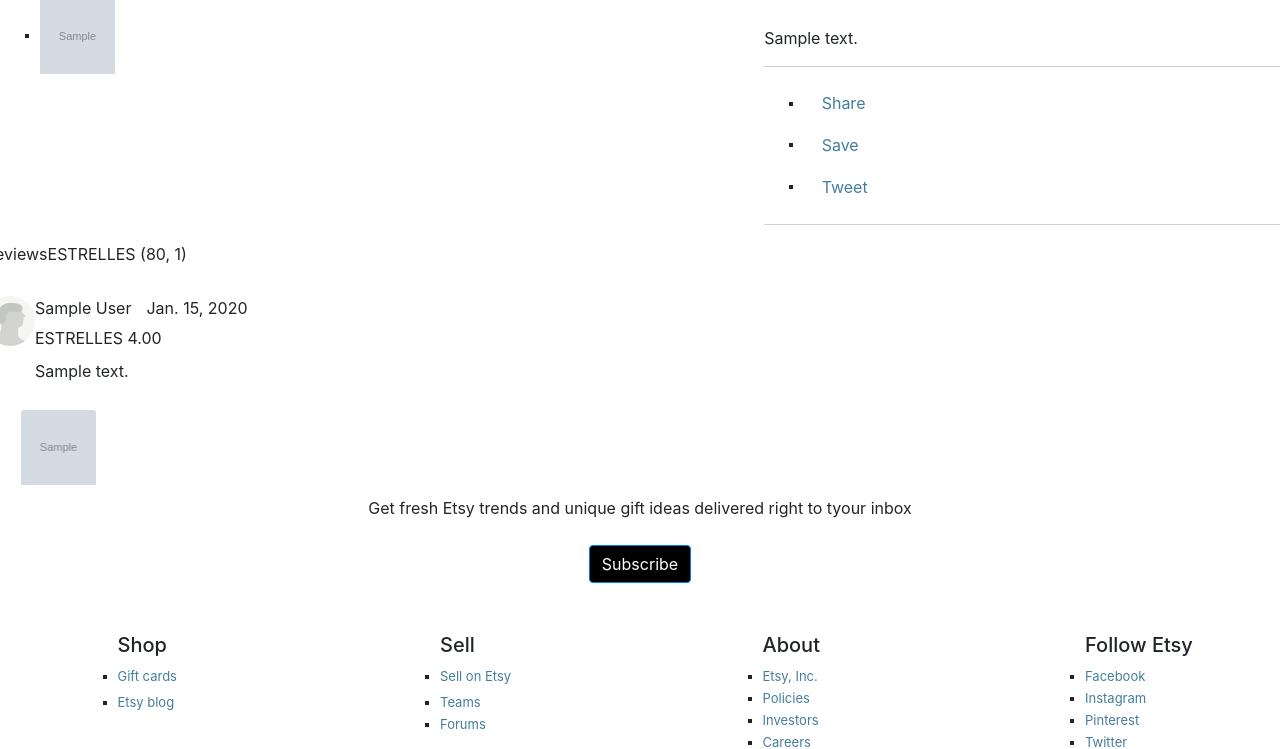
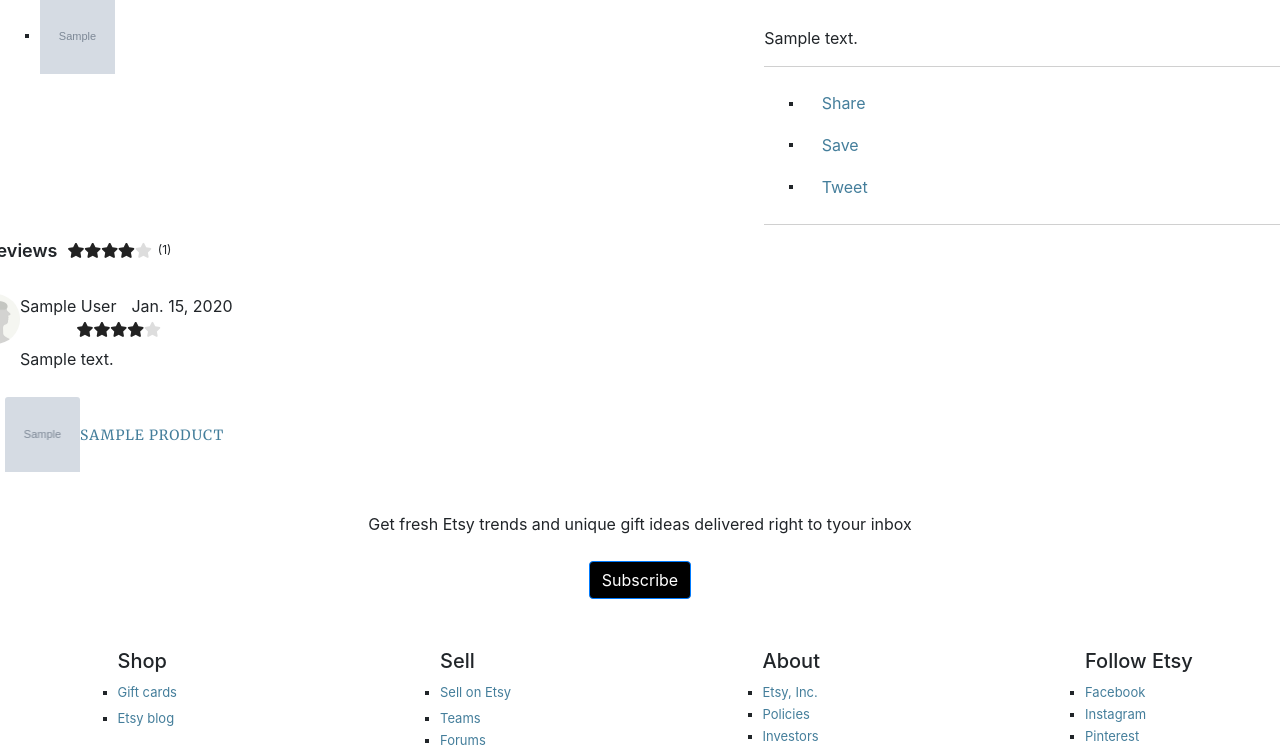
Before and after one commit to UB-ES-2018/etsy, a Django app: page /shop/1/product/1/ in a window 1280 px wide. Shown: the part 762-1511 px from the top of the page. Run offline with Django 3.2, Linux system fonts and the light colour scheme; data comes from the database, SQL or seed files in the repository; tables that the repository leaves empty hold one stand-in row (values such as "Sample post"); grey boxes marked "Sample" are stand-in pictures; some libraries are stand-ins or nearby versions.

Commit message:
Finishing reviews FE

```diff
--- a/web/etsy/etsy_core/models/productReview.py
+++ b/web/etsy/etsy_core/models/productReview.py
@@ -10,5 +10,9 @@ class ProductReview(models.Model):
     rating = models.DecimalField(max_digits=4, decimal_places=2)
     creation_date = models.DateField(auto_now_add=True)
 
+    def get_review(self):
+        percent = int((float(self.rating)/5.0) * 100)
+        return percent
+
     def __str__(self):
         return f"ID: {self.id} - (PRODUCT: {self.product} - USER: {self.user} - RATING: {self.rating})"
--- a/web/etsy/etsy_core/templates/product_view.html
+++ b/web/etsy/etsy_core/templates/product_view.html
@@ -423,11 +423,35 @@
 		<!--REVIEWS-->
 		<div class="content-wrap-inner-blank col12 clear">
 			<div class="row">
-				<span>Reviews</span>
-				<span>    ESTRELLES {{ product.get_reviews }}</span>
+				<span class="review-text">Reviews</span>
+				{% if product.get_reviews != "empty" %}
+					<div class="display-inline-block">
+						<span class="reviews-link">
+							<!-- TODO: poner link to reviews -->
+							<div class="star-rating">
+								<div class="back-stars">
+									<i class="fa fa-star" aria-hidden="true"></i>
+									<i class="fa fa-star" aria-hidden="true"></i>
+									<i class="fa fa-star" aria-hidden="true"></i>
+									<i class="fa fa-star" aria-hidden="true"></i>
+									<i class="fa fa-star" aria-hidden="true"></i>
+
+									<div class="front-stars" style="width: {{ product.get_reviews.0 }}%">
+										<i class="fa fa-star" aria-hidden="true"></i>
+										<i class="fa fa-star" aria-hidden="true"></i>
+										<i class="fa fa-star" aria-hidden="true"></i>
+										<i class="fa fa-star" aria-hidden="true"></i>
+										<i class="fa fa-star" aria-hidden="true"></i>
+									</div>
+								</div>
+								<span class="number-reviews">({{ product.get_reviews.1 }})</span>
+							</div>
+						</span>
+					</div><!-- closing div display-inline-block -->
+				{% endif %}
 			</div>
 			{% for review in product.reviews.all %}
-				<div class="row" style="margin-top: 30px;">
+				<div class="row" style="margin: 30px 0; margin-left: -30px;">
 					<div class="col-xs-1">
 						<!--User Profile Photo-->
 						{% if user.profile_image %}
@@ -436,14 +460,35 @@
 						<img src="/static/etsy_core/img/default_avatar.png" class="img-fluid profile-img" alt="profile photo">
 						{% endif %}
 					</div>
-					<div class="col-xs-7">
+					<div class="col-xs-7 review--users">
 						<div class="row">
 							<div class="col-auto">{{ review.user.first_name }} {{ review.user.last_name }}</div>
 							<span>{{ review.creation_date }}</span>
 						</div>
-						<div class="row" style="margin-top:6px;">
-							<div class="col-auto">ESTRELLES {{ review.rating }}</div>
-						</div>
+						{% if product.get_reviews != "empty" %}
+							<div class="display-inline-block">
+								<span class="reviews-link">
+									<!-- TODO: poner link to reviews -->
+									<div class="star-rating">
+										<div class="back-stars">
+											<i class="fa fa-star" aria-hidden="true"></i>
+											<i class="fa fa-star" aria-hidden="true"></i>
+											<i class="fa fa-star" aria-hidden="true"></i>
+											<i class="fa fa-star" aria-hidden="true"></i>
+											<i class="fa fa-star" aria-hidden="true"></i>
+
+											<div class="front-stars" style="width: {{ review.get_review }}%">
+												<i class="fa fa-star" aria-hidden="true"></i>
+												<i class="fa fa-star" aria-hidden="true"></i>
+												<i class="fa fa-star" aria-hidden="true"></i>
+												<i class="fa fa-star" aria-hidden="true"></i>
+												<i class="fa fa-star" aria-hidden="true"></i>
+											</div>
+										</div>
+									</div>
+								</span>
+							</div><!-- closing div display-inline-block -->
+                        {% endif %}
 						<div class="row" style="margin-top:10px;">
 							<div class="col-auto">
 								<p>{{ review.description }}</p>
@@ -458,7 +503,7 @@
 												<div class="card-img-top prod-image" style="background-image: url('{{ product.get_first_image }}');" alt="Card image cap"></div>
 											</div>
 											<div class="col-xs-8">
-												<div class="card-block px-2">
+												<div class="card-block">
 													<h5 class="card-title long-text little-card-title serif_text prod-title">{{ product.name }}</h5>
 												</div>
 											</div>
--- a/web/etsy/static/etsy_core/css/product_view.css
+++ b/web/etsy/static/etsy_core/css/product_view.css
@@ -24,7 +24,7 @@
 }
 
 .prod-photo {
-    margin: 1%;
+    margin-top: 1%;
 }
 
 .prod-image {
@@ -52,7 +52,17 @@
 
 .prod-title {
     position: absolute;
-    right: 50%;
     top: 50%;
-    transform: translate(-50%, -50%);
+    transform: translateY(-50%);
 }
+
+.review--users .star-rating {
+    margin-left: 0;
+    margin-top: 5px;
+}
+
+.review-text {
+    font-weight: 600;
+    font-size: 18px;
+    margin-top: -5px;
+}
```
